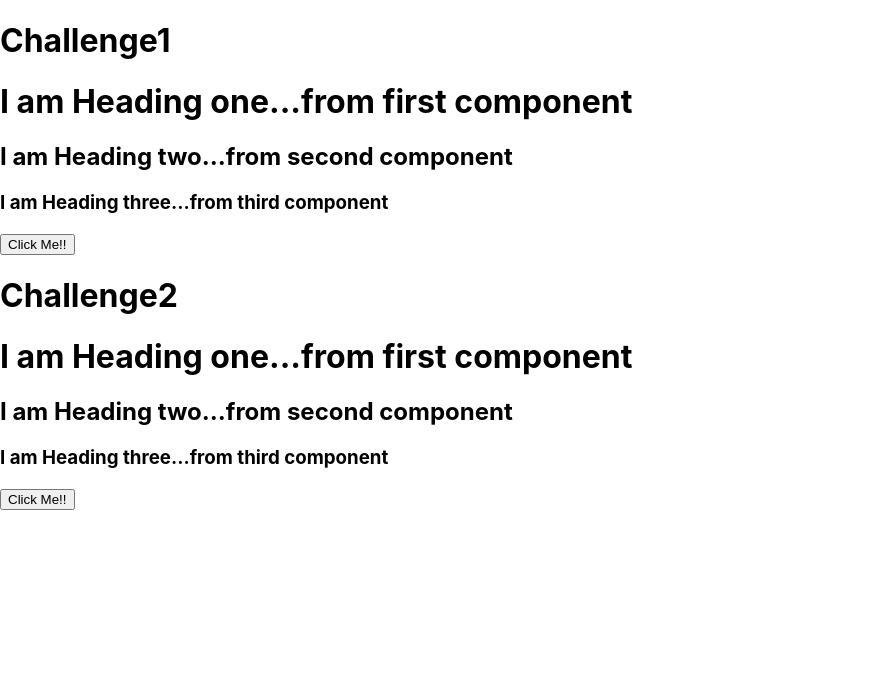
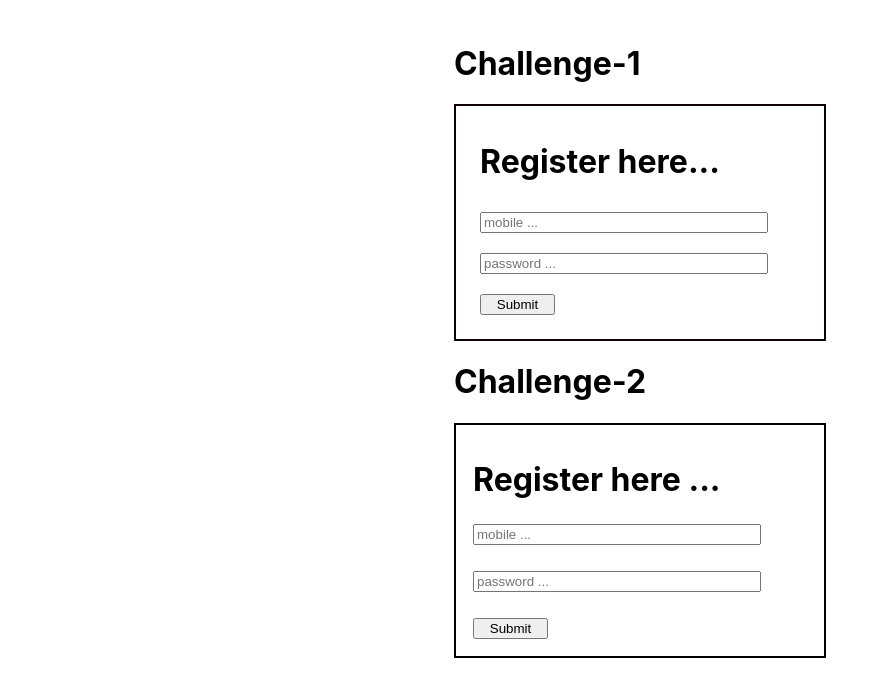
Before and after one commit to Darshan4943/vicky, a React (Create React App) app: page / in a window 1280 px wide. Shown: the top 696 px of the page, without its empty margins (0-889 px from the left). Built offline with nearby package versions, Linux system fonts and the light colour scheme.

Commit message:
React Day 3 Assignment

```diff
--- a/src/App.css
+++ b/src/App.css
@@ -1,38 +1,44 @@
-.App {
-  text-align: center;
+body{
+
+display: flex;
+justify-content: center;
+height:680px;
+align-items: center;
 }
 
-.App-logo {
-  height: 40vmin;
-  pointer-events: none;
+.container{
+  display: flex;
+  flex-direction: column;
+  border: 2px solid black;
+   height: 220;
+   width: 340px;
+   padding: 14px;
+   align-items: baseline;
   }
 
-@media (prefers-reduced-motion: no-preference) {
-  .App-logo {
-    animation: App-logo-spin infinite 20s linear;
-  }
+.container input{
+   margin:3px; width: 280px;
    }
 
-.App-header {
-  background-color: #282c34;
-  min-height: 100vh;
+.container button{
+   margin:3px;
+   width: 75px;
+}
+.containe{
   display: flex;
   flex-direction: column;
-  align-items: center;
-  justify-content: center;
-  font-size: calc(10px + 2vmin);
-  color: white;
+  border: 2px solid rgb(15, 3, 3);
+   height: 220;
+   width: 340px;
+   padding: 14px;
+   align-items: baseline;
   }
 
-.App-link {
-  color: #61dafb;
+.containe input{
+   margin:10px; width: 280px;
    }
 
-@keyframes App-logo-spin {
-  from {
-    transform: rotate(0deg);
+.containe button{
+   margin:10px;
+   width: 75px;
 }
-  to {
-    transform: rotate(360deg);
-  }
-}
--- a/src/App.js
+++ b/src/App.js
@@ -1,17 +1,17 @@
 
-
+import './App.css'
 import Head1 from './headOne'
 import Head2 from './headTwo'
 import Head3 from './headThree'
-import Btn from './headFour'
+
 
 export default function App(){
   return(
-    <>
-    <Head1/>
-    <Head2/>
-    <Head3/>
-    <Btn/>
-    </>
+    <div className='container'>
+      <Head1 data="Register here ..."/>
+      <Head2 />
+      <Head3 btn="Submit"/>
+    </div>
+
   )
 }
--- a/src/cha1.js
+++ b/src/cha1.js
@@ -1,31 +1,34 @@
+
 
 function Head_one(){
   return(
-  <h1> I am Heading one...from first component</h1>
+  <h1> Register here...</h1>
   )
 }
 
 function Head_two(){
   return(
-  <h2> I am Heading two...from second component</h2>
-  )
-}
+       <>
 
-function Head_three(){
-  return(
-  <h3> I am Heading three...from third component</h3>
+       <input type="text" placeholder="mobile ..." />
+
+
+        <input type="text" placeholder="password ..." />
+
+      </>
   )
 }
 
 
 
+
 export default function Chall() {
   return (
-    <>
+    <div className='containe'>
        <Head_one/>
        <Head_two/>
-       <Head_three/>
-       <button>Click Me!!</button>
-    </>
+
+      <button>Submit</button>
+    </div>
   );
 }
--- a/src/headFour.js
+++ /dev/null
@@ -1,5 +0,0 @@
-export default function Btn(){
-    return(
-    <button> Click Me!!</button>
-    )
-  }
--- a/src/headOne.js
+++ b/src/headOne.js
@@ -1,6 +1,6 @@
 
-export default function Head1(){
-    return(
-    <h1> I am Heading one...from first component</h1>
-    )
-  }
+export default function Head_one(props){
+  return(
+  <h1> {props.data}</h1>
+  )
+}
--- a/src/headThree.js
+++ b/src/headThree.js
@@ -1,5 +1,8 @@
-export default function Head3(){
-    return(
-    <h3> I am Heading three...from third component</h3>
-    )
-  }
+
+export default function Head_three(props) {
+  return (
+    <>
+       <button> {props.btn}</button>
+    </>
+  )
+}
--- a/src/headTwo.js
+++ b/src/headTwo.js
@@ -1,5 +1,12 @@
 export default function Head2(){
     return(
-    <h2> I am Heading two...from second component</h2>
-    )
-}
+        <>
+
+        <input type="text" placeholder="mobile ..." />
+        <br/>
+
+         <input type="text" placeholder="password ..." />
+         <br/>
+       </>
+   )
+    }
--- a/src/index.js
+++ b/src/index.js
@@ -9,9 +9,9 @@ import reportWebVitals from './reportWebVitals';
 const root = ReactDOM.createRoot(document.getElementById('root'));
 root.render(
   <React.StrictMode>
-    <h1>Challenge1</h1>
+    <h1>Challenge-1</h1>
     <Chall/>
-    <h1> Challenge2</h1>
+    <h1> Challenge-2</h1>
     <App />
   </React.StrictMode>
 );
```
Lines whose indentation alone changed are shown as unchanged.
